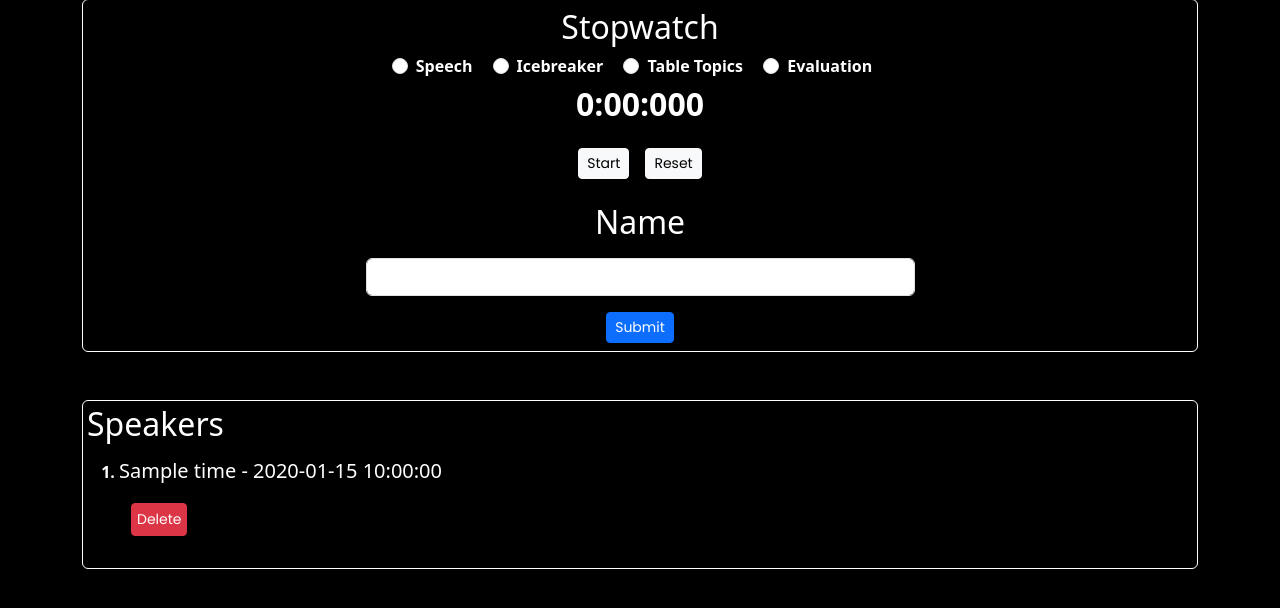
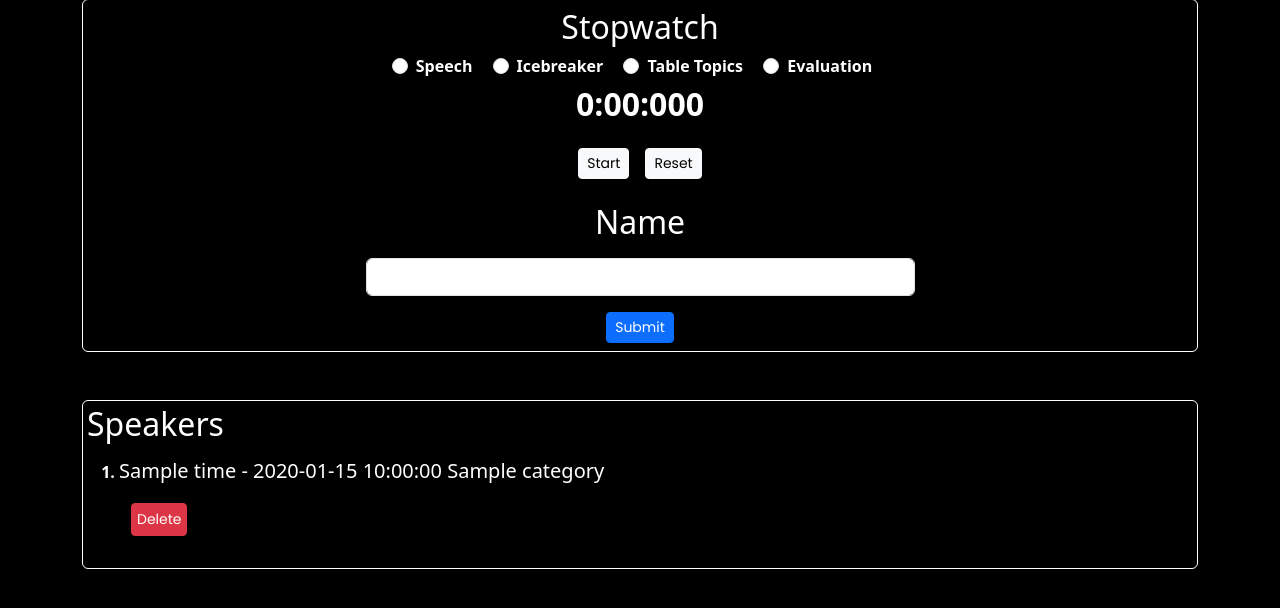
Before and after one commit to Nash504/Timer, a Flask app: template templates/index.html in a window 1280 px wide. Shown: the part 49-657 px from the top of the page. Run offline with Flask 3, Linux system fonts and the light colour scheme; the template is opened without the code that fills it: most values are stand-ins (such as "Sample title", 1, 10 or a date in 2020).

Commit message:
add labels

```diff
--- a/app.py
+++ b/app.py
@@ -18,8 +18,9 @@ def index():
 @app.route('/add_user', methods=['POST'])
 def add_user():
     name = request.form.get('name').title()
-    time = request.form.get('time')  # This time will be submitted with the form
-    response = supabase.table("times").insert([{"name": name, "time": time }]).execute()
+    time = request.form.get('time')
+    category=request.form.get('category')# This time will be submitted with the form
+    response = supabase.table("times").insert([{"name": name, "time": time ,"category":category }]).execute()
     return redirect(url_for("index"))
 
 @app.route('/remove_user/<string:name>')
--- a/templates/index.html
+++ b/templates/index.html
@@ -113,10 +113,27 @@
           </div>
           <!-- Hidden input for time -->
           <input type="hidden" id="time" name="time" />
+          <!-- Hidden input for category -->
+          <input type="hidden" id="selected_category" name="category" />
           <div class="text-center">
             <button type="submit" class="btn btn-primary btn-sm">Submit</button>
           </div>
         </form>
+
+        <script>
+          // Update the hidden time and category inputs before form submission
+          document
+            .querySelector("form")
+            .addEventListener("submit", function () {
+              document.getElementById("time").value =
+                document.getElementById("stopwatch").textContent;
+              const selectedCategory = document.querySelector(
+                'input[name="category"]:checked'
+              )?.value;
+              document.getElementById("selected_category").value =
+                selectedCategory;
+            });
+        </script>
       </div>
 
       <!-- Speakers section inside the same container for alignment -->
@@ -124,7 +141,7 @@
         <h2>Speakers</h2>
         <ol class="mt-3">
           {% for i in times %}
-          <li><h5>{{ i['name'] }} - {{ i['time'] }}</h5></li>
+          <li><h5>{{ i['name'] }} - {{ i['time'] }} {{i['category']}}</h5></li>
           <a
             href='/remove_user/{{i["name"]}}'
             class="btn btn-danger btn-sm ml-2"
```
